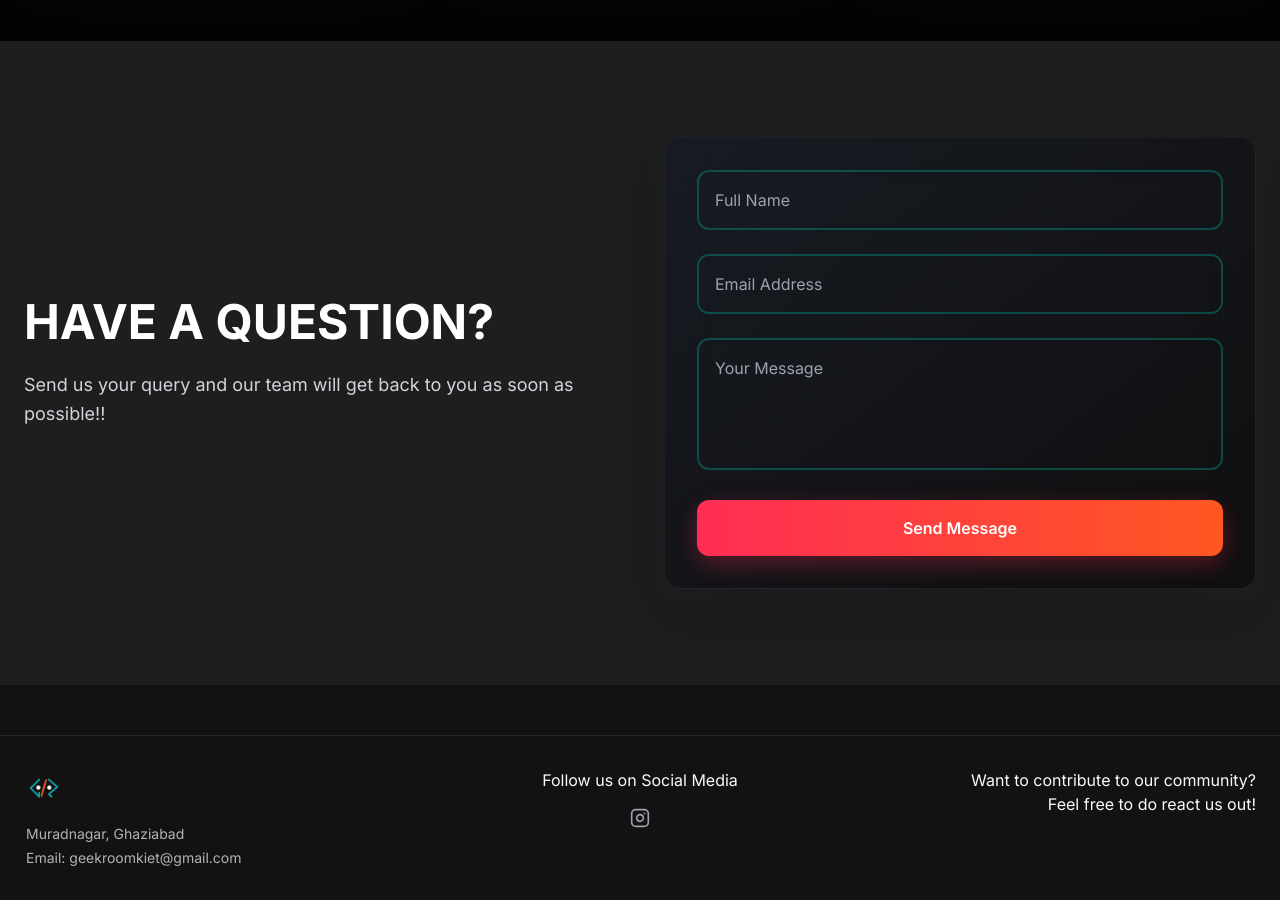
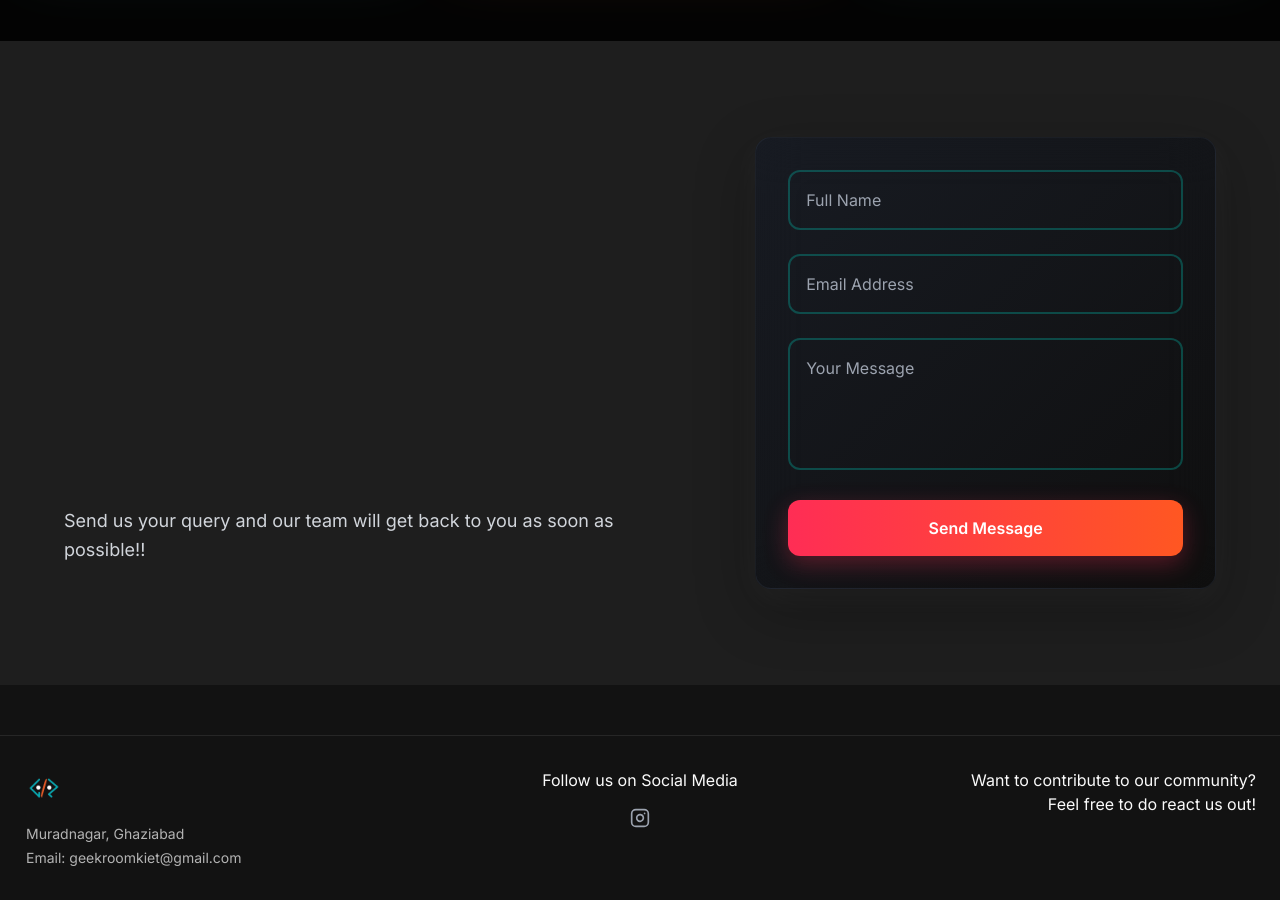
Before and after one commit to GEEK-ROOM-KIET/geekroom-kiet, a Next.js app: page / in a window 1280 px wide. Shown: the part 3680-4580 px from the top of the page. Built offline with nearby package versions, Linux system fonts and the light colour scheme; no server answers.

Commit message:
fix: add 3d lottie animation to contact section

```diff
--- a/package.json
+++ b/package.json
@@ -26,6 +26,7 @@
     "react": "^18.3.1",
     "react-dom": "^18.3.1",
     "react-hook-form": "^7.55.0",
+    "react-lottie-player": "^2.1.0",
     "tailwind-merge": "^3.0.1",
     "tailwindcss-animate": "^1.0.7",
     "zod": "^3.24.2"
--- a/src/components/ContactSection.tsx
+++ b/src/components/ContactSection.tsx
@@ -2,6 +2,9 @@
 
 import { useState, useEffect } from 'react';
 import Image from 'next/image';
+import dynamic from 'next/dynamic';
+
+const Lottie = dynamic(() => import('react-lottie-player'), { ssr: false });
 
 interface FormData {
   name: string;
@@ -72,40 +75,30 @@ export default function ContactSection() {
         marginBottom: "50px"
       }}
     >
-      <div className="container mx-auto px-4 md:px-6">
+      <div className="container mx-auto px-8 md:px-16">
         <div className="flex flex-col md:flex-row items-center justify-between gap-12">
           {/* Left side content */}
-          <div className="w-full md:w-1/2 space-y-6 order-1">
-            {!isClient || !isMobile ? (
-              <h1 className="text-4xl md:text-5xl font-bold text-white leading-tight">
-                HAVE A QUESTION?
-              </h1>
-            ) : (
-              <h1 className="text-3xl font-bold text-white text-center">
-                HAVE A QUESTION?
-              </h1>
+          <div className="w-full md:w-1/2 space-y-6 order-1 flex flex-col items-center">
+            {/* Lottie Animation */}
+            {isClient && (
+              <div className="w-64 h-64 md:w-80 md:h-80">
+                <Lottie
+                  loop
+                  path="https://lottie.host/fac86623-a350-45e0-a3b0-1eca0167786d/SmFAUCiEvD.json"
+                  play
+                  speed={0.5}
+                  style={{ width: '100%', height: '100%' }}
+                />
+              </div>
             )}
-            <p className="text-lg text-gray-300 leading-relaxed">
+            <p className="text-lg text-gray-300 leading-relaxed text-center md:text-left px-4 md:px-0">
               Send us your query and our team will get back to you as soon as
               possible!!
             </p>
           </div>
 
-          {/* Middle Image
-          <div className="w-1 md:w-1/4 order-2 flex justify-center">
-            <div className="relative w-24 h-24 md:w-20 md:h-20">
-              <Image
-                src="/emailc.png"
-                alt="Contact Us"
-                fill
-                className="object-contain rounded-lg"
-                priority
-              />
-            </div>
-          </div> */}
-
           {/* Right side form */}
-          <div className="w-full md:w-1/2 order-2">
+          <div className="w-full md:w-2/5 order-2">
             <form
               onSubmit={handleSubmit}
               className="space-y-6 p-8 rounded-2xl bg-gradient-to-br from-gray-900/50 to-black/50 backdrop-blur-xl border border-gray-700/30"
```
Also changed, not shown: 1 other file (tests, documents, lock files or other folders).
